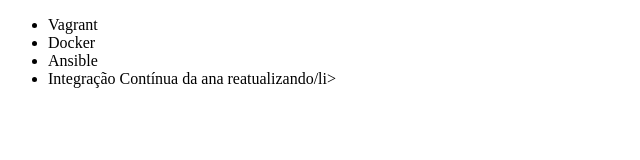
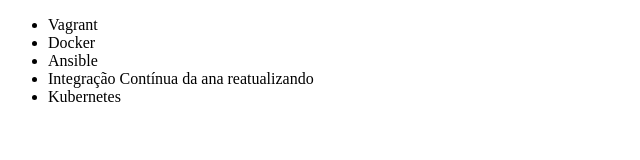
Before and after one commit to douglasmt/alura-git-doug, a plain HTML site: page index.html in a window 1280 px wide. Shown: the whole page, without its empty margins (0-640 px from the left). Drawn offline with Linux system fonts and the light colour scheme.

Commit message:
8 - Atualização da ana de curso

```diff
--- a/index.html
+++ b/index.html
@@ -9,7 +9,8 @@
         <li>Vagrant</li>
         <li>Docker</li>
         <li>Ansible</li>
-        <li>Integração Contínua da ana reatualizando/li>
+        <li>Integração Contínua da ana reatualizando</li>
+        <li>Kubernetes</li>
     </ul>
 </body>
 </html>
```
